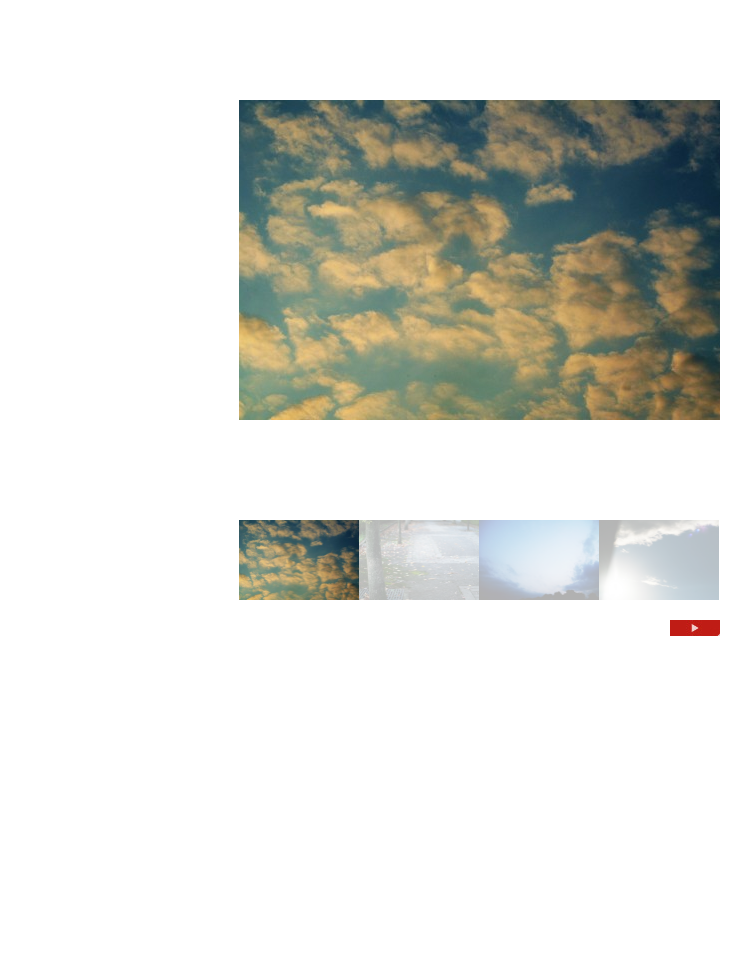
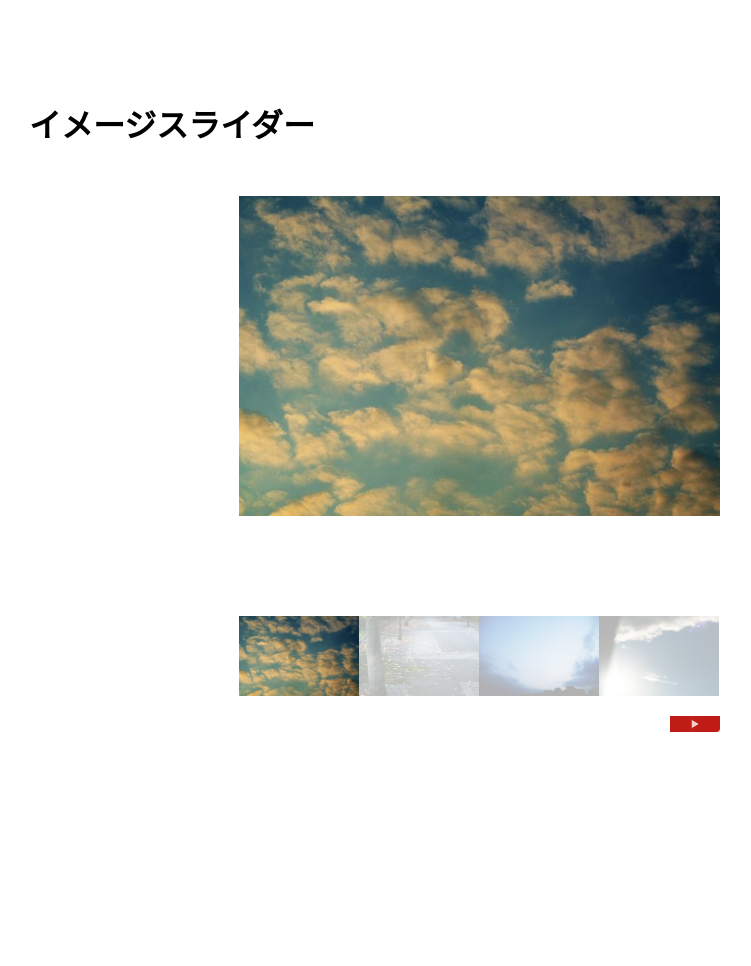
Before and after one commit to a-saki/imagesSlider, a plain HTML site: page index.html in a window 1280 px wide. Shown: the whole page, without its empty margins (161-912 px from the left). Before the commit the page ends 870 px from the top, so only its background shows below. Drawn offline with Linux system fonts and the light colour scheme.

Commit message:
Update index.html

```diff
--- a/index.html
+++ b/index.html
@@ -8,7 +8,7 @@
 
 <body>
 <div id="container">
-
+<h1>イメージスライダー</h1>
 
 <div id="main">
   <img src="img/a1130_000381.jpg" width="481"  alt=""></div>
```
